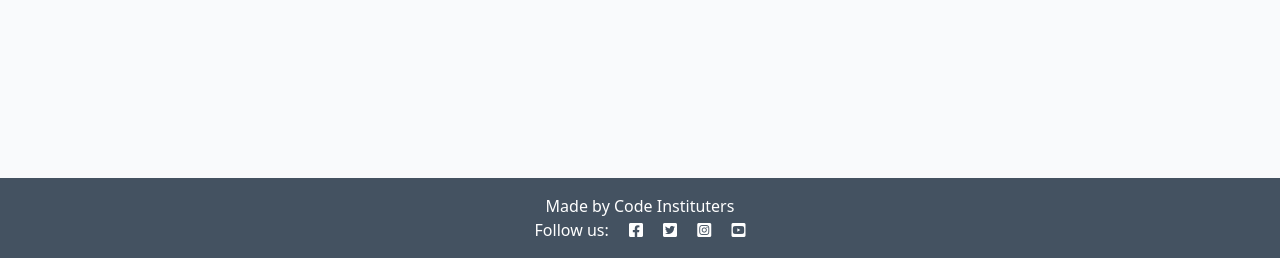
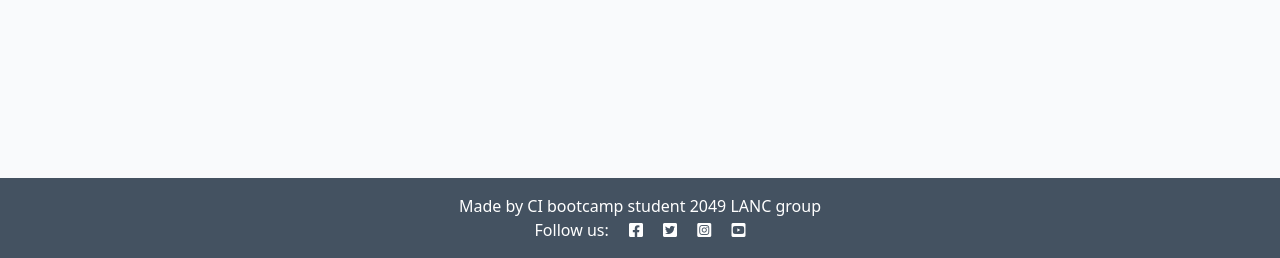
Before and after one commit to glaw2000/django-blog, a Django app: template blog/templates/blog/index.html in a window 1280 px wide. Shown: the part 542-800 px from the top of the page. Run offline with Django 4.2, Linux system fonts and the light colour scheme; the template is opened without the code that fills it, so the values that code supplies are empty; parts of the project's set-up code (start-up, migrations or seed data) failed here and were passed over.

Commit message:
add new copyright block in index.html

```diff
--- a/blog/templates/blog/index.html
+++ b/blog/templates/blog/index.html
@@ -14,8 +14,11 @@
                     <div class="card mb-4">
                         <div class="card-body">
                             <div class="image-container">
+                                <!-- <div class="image-flash">
+                                    <p class="author">Author: {{ post.author }}</p>
+                                </div> -->
                                 <div class="image-flash">
-                                    <p class="author">Author: {{ post.author }}</p>
+                                    <p class="author">Author: anonymous </p>
                                 </div>
                             </div>
                             <a href="#" class="post-link">
@@ -50,3 +53,9 @@
 
 <!-- index.html content ends here -->
 {% endblock %}
+
+{% block copyright %}
+<!-- index.html copyright starts here -->
+<p class="m-0 text-center text-white">Made by CI bootcamp student 2049 LANC group</p>
+<!-- index.html copyright ends here -->
+{% endblock copyright %}
--- a/codestar/settings.py
+++ b/codestar/settings.py
@@ -27,7 +27,7 @@ TEMPLATES_DIR = os.path.join(BASE_DIR, 'templates')
 SECRET_KEY = 'qb=(gk$lg3er@2(_@yg@&w&x6*es0t1@@1$)_mmem=2vsr=&cf'
 
 # SECURITY WARNING: don't run with debug turned on in production!
-DEBUG = False
+DEBUG = True
 
 ALLOWED_HOSTS = ['8000-glaw2000-djangoblog-lycufxihjvz.ws.codeinstitute-ide.net','.herokuapp.com']
 
--- a/templates/base.html
+++ b/templates/base.html
@@ -61,7 +61,9 @@
 
     <!-- Footer -->
     <footer class="footer mt-auto py-3 dark-bg">
-        <p class="m-0 text-center text-white">Made by Code Instituters</p>
+        {% block copyright %}
+        <!-- copyright info goes here -->
+        {% endblock copyright %}
         <p class="m-0 text-center text-white">Follow us: <i class="fab fa-facebook-square ms-3"></i>
             <i class="fab fa-twitter-square ms-3"></i>
             <i class="fab fa-instagram-square ms-3"></i>
```
